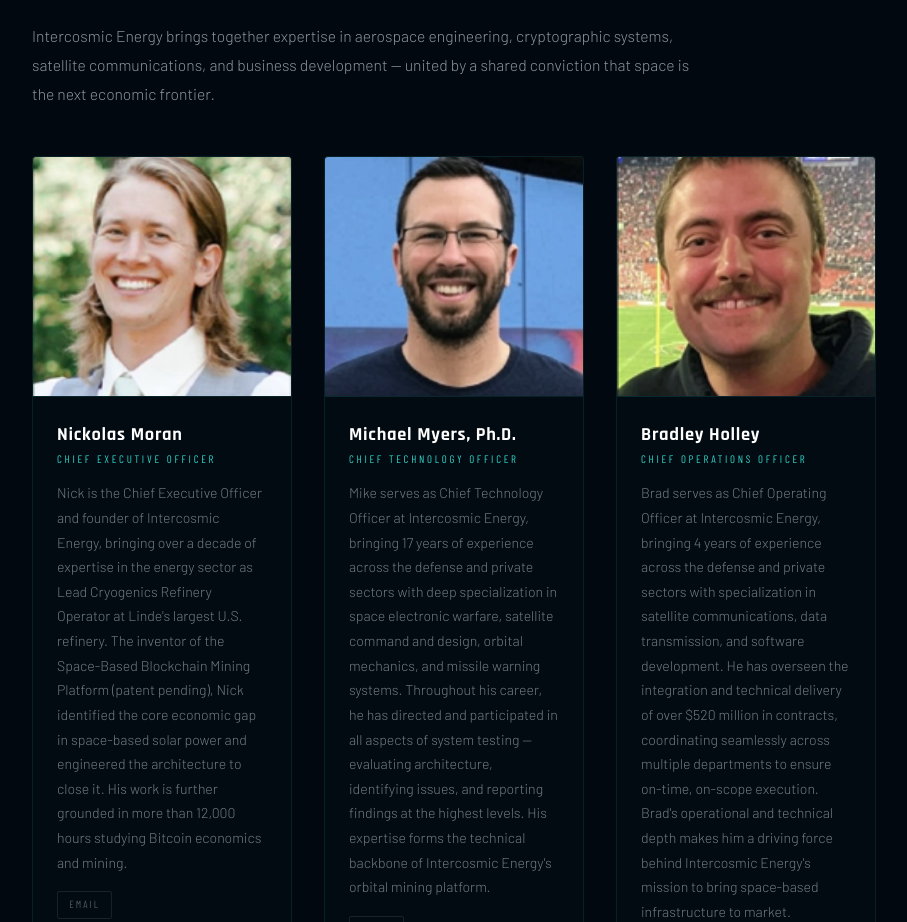
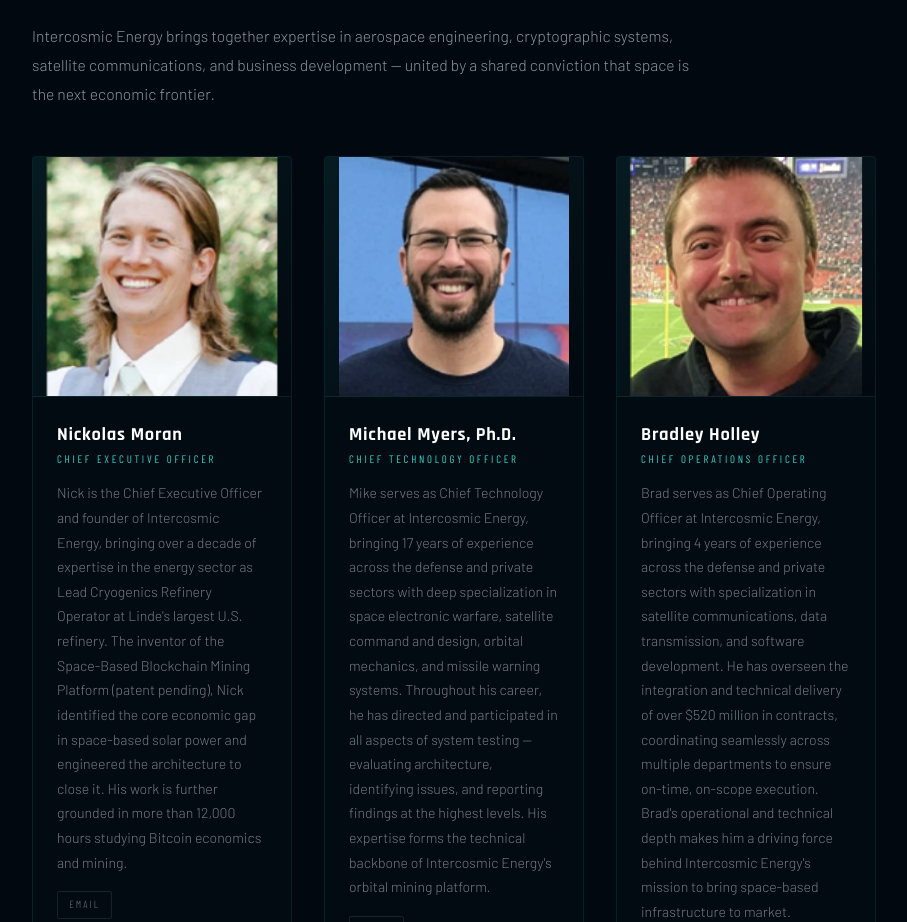
Before and after one commit to intercosmicenergy/intercosmicenergy-website, a website: page about.html in a window 1280 px wide. Shown: the part 1451-2373 px from the top of the page, without its empty margins (40-947 px from the left). Drawn offline with nearby package versions, Linux system fonts and the light colour scheme; a web font is replaced by a local one.

Commit message:
Adjusted photos on About page to look less zoomed in.

```diff
--- a/about.html
+++ b/about.html
@@ -116,7 +116,7 @@
       border-bottom: 1px solid rgba(45,212,200,0.08);
       overflow: hidden;
     }
-    .team-avatar img { width: 100%; height: 100%; object-fit: cover; }
+    .team-avatar img { width: 100%; height: 100%; object-fit: contain; }
     .team-info { padding: 1.5rem; }
     .team-name { font-family: 'Rajdhani', sans-serif; font-size: 1.15rem; font-weight: 700; color: #fff; letter-spacing: 0.04em; margin-bottom: 0.2rem; }
     .team-role { font-family: 'Barlow Condensed', sans-serif; font-size: 0.68rem; letter-spacing: 0.25em; text-transform: uppercase; color: var(--teal); margin-bottom: 0.85rem; }
@@ -124,6 +124,7 @@
     .team-links { margin-top: 1rem; display: flex; gap: 0.75rem; }
     .team-link { font-family: 'Barlow Condensed', sans-serif; font-size: 0.65rem; letter-spacing: 0.2em; text-transform: uppercase; color: rgba(226,234,242,0.35); text-decoration: none; border: 1px solid rgba(226,234,242,0.1); padding: 0.3rem 0.7rem; border-radius: 2px; transition: all 0.2s; }
     .team-link:hover { color: var(--teal); border-color: var(--teal); }
+
 
     /* FOOTER */
     footer { border-top: 1px solid rgba(255,255,255,0.06); background: #010509; }
@@ -226,10 +227,10 @@
 
     <div class="team-grid">
 
-      <!-- Team Member 1 - Placeholder -->
+      <!-- Team Member 1 - CEO -->
       <div class="team-card">
         <div class="team-avatar">
-          <img src="images/Nick.png" alt="Nickolas Moran" />
+          <img src="images/Nick.png" alt="Nickolas Moran" style="transform: scale(1.04);"/>
         </div>
         <div class="team-info">
           <div class="team-name">Nickolas Moran</div>
@@ -241,7 +242,7 @@
         </div>
       </div>
 
-      <!-- Team Member 2 - Placeholder -->
+      <!-- Team Member 2 - CTO -->
       <div class="team-card">
         <div class="team-avatar">
           <img src="images/Mike.png" alt="Michael Myers, Ph.D." />
@@ -256,10 +257,10 @@
         </div>
       </div>
 
-      <!-- Team Member 3 - Placeholder -->
+      <!-- Team Member 3 - COO -->
       <div class="team-card">
         <div class="team-avatar">
-          <img src="images/Brad.png" alt="Bradley Holley" />
+          <img src="images/Brad.png" alt="Bradley Holley" style="transform: scale(1.29);" />
         </div>
         <div class="team-info">
           <div class="team-name">Bradley Holley</div>
```
